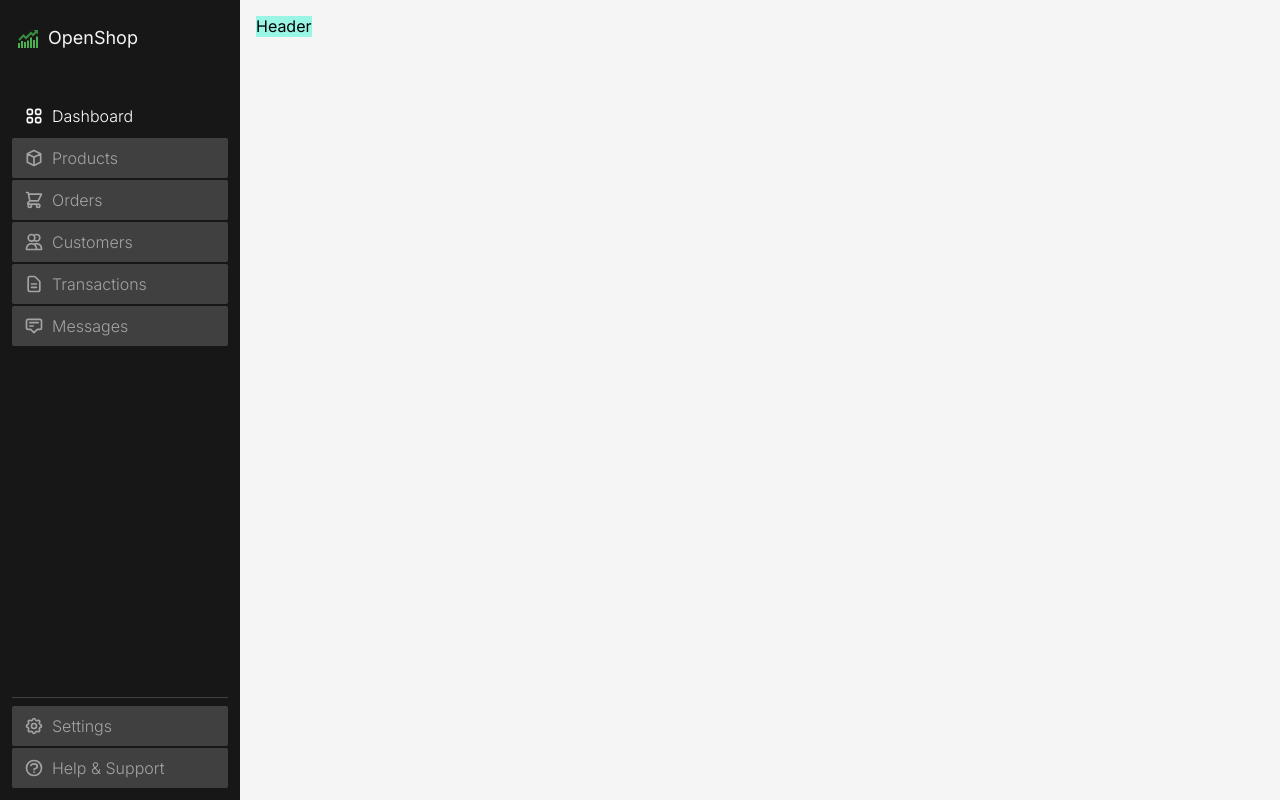
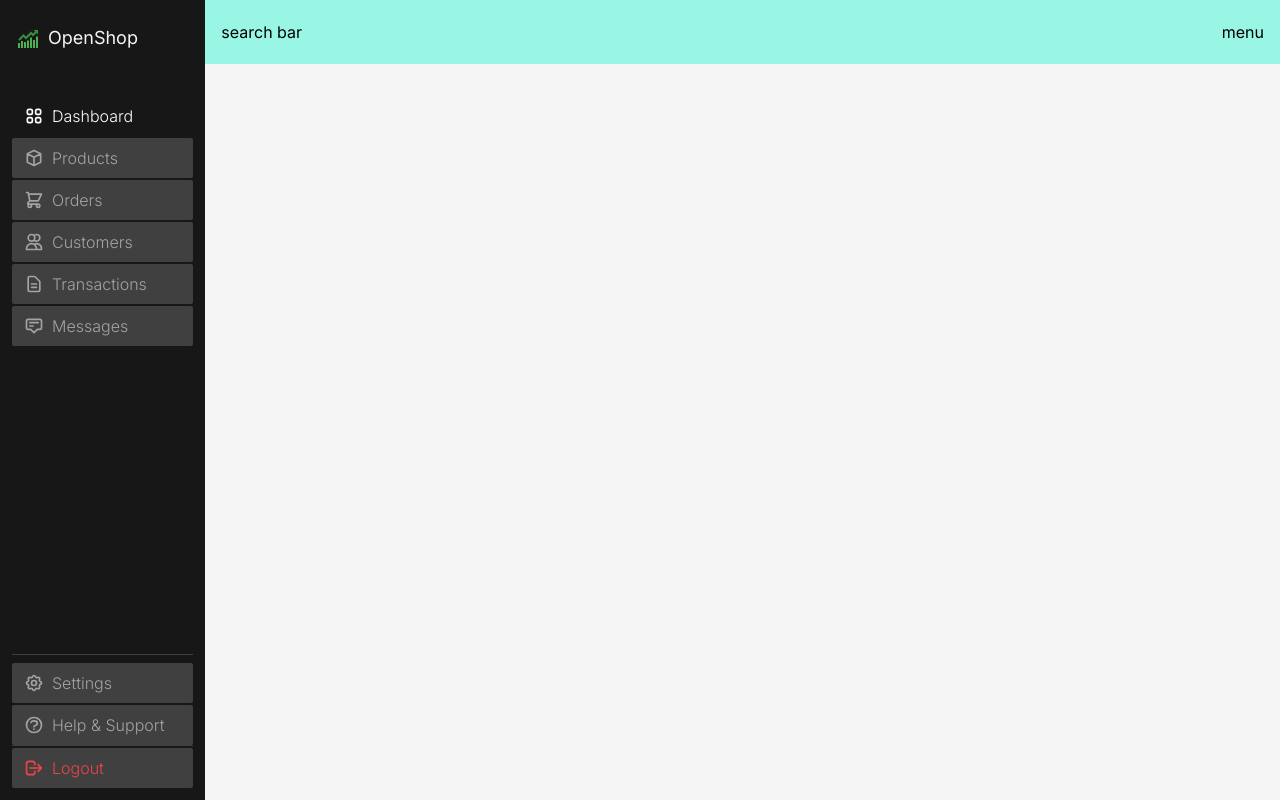
Before and after one commit to oscar-starks/Dashboard-App, a React (Create React App) app: page / in a window 1280 px wide. Built offline with nearby package versions, Linux system fonts and the light colour scheme.

Commit message:
setting up header

```diff
--- a/package.json
+++ b/package.json
@@ -4,6 +4,7 @@
   "private": true,
   "dependencies": {
     "@babel/plugin-proposal-private-property-in-object": "^7.21.11",
+    "@headlessui/react": "^1.7.18",
     "@svgr/webpack": "^8.1.0",
     "@testing-library/jest-dom": "^5.17.0",
     "@testing-library/react": "^13.4.0",
--- a/src/App.jsx
+++ b/src/App.jsx
@@ -4,10 +4,12 @@ import Dashboard from "./components/dashboard";
 import Products from "./components/products";
 import Layout from "./components/shared/layout";
 import "./index.css";
+import RouteLogger from "./components/shared/logging";
 
 export default function App(){
     return (
         <Router>
+            <RouteLogger/>
             <Routes>
                 <Route path="/" element={<Layout/>}>
                     <Route path="/dashboard" element={<Dashboard/>} />
--- /dev/null
+++ b/src/components/shared/header.jsx
@@ -0,0 +1,11 @@
+import React from 'react'
+
+export default function Header() {
+  return (
+    <div className=' h-16 flex justify-between items-center'>
+      <div>search bar</div>
+      <div>menu</div>
+
+    </div>
+  )
+}
--- a/src/components/shared/layout.jsx
+++ b/src/components/shared/layout.jsx
@@ -1,17 +1,22 @@
 import React from 'react';
 import { Outlet } from 'react-router-dom';
 import Sidebar from './sidebar';
+import Header from './header';
 
 export default function Layout() {
     return (
         <div className='flex flex-row bg-neutral-100 h-screen w-screen overflow-hidden'>
             <Sidebar/>
 
-            <div className='p-4'>
-                <div className='bg-teal-200'>Header</div>
+            <div className= 'flex flex-row bg-neutral-100 h-screen w-screen'>
+                <div className='flex-1 bg-teal-200 h-16 px-4'>
+                    <Header/>
+                </div>
                 <div>{<Outlet/>}</div>
             </div>
 
         </div>
     );
 }
+
+// flex-row bg-neutral-100 h-screen w-screen overflow-hidden
--- /dev/null
+++ b/src/components/shared/logging.jsx
@@ -0,0 +1,15 @@
+import { useEffect } from 'react';
+import { useLocation } from 'react-router-dom';
+
+
+const RouteLogger = () => {
+  const location = useLocation();
+
+  useEffect(() => {
+    console.log('Route changed:', location.pathname);
+  }, [location]);
+
+  return null; // Since this component only logs, it doesn't render anything
+};
+
+export default RouteLogger;
--- a/src/components/shared/sidebar.jsx
+++ b/src/components/shared/sidebar.jsx
@@ -3,6 +3,7 @@ import {FcBullish} from 'react-icons/fc'
 import { DASHBOARD_SIDEBAR_LINKS, DASHBOARD_SIDEBAR_BOTTOM_LINKS } from '../lib/consts/navigation'
 import { Link, useLocation } from 'react-router-dom'
 import classNames from 'classnames'
+import { HiOutlineLogout } from 'react-icons/hi'
 
 const linkClasses = 'flex items-center gap-2 font-light px-3 py-2 hover:bg-neutral-700 hover:no-underline active:bg-neutral-600 rounded-sm text-base'
 
@@ -26,6 +27,14 @@ export default function Sidebar() {
                 <SidebarComponent item={item} key={item.key}/>
             ))}
         </div>
+
+        <div className='flex flex-col gap-0.5 pt-0.5 border-t border-neutral-700'>
+            <Link to = {"logout/"} className={classNames("bg-neutral-700 text-red-500", linkClasses)}>
+                <span className="text-xl"><HiOutlineLogout/></span>
+                Logout
+            </Link>
+        </div>
+
     </div>
   )
 }
```
Also changed, not shown: 1 other file (tests, documents, lock files or other folders).
